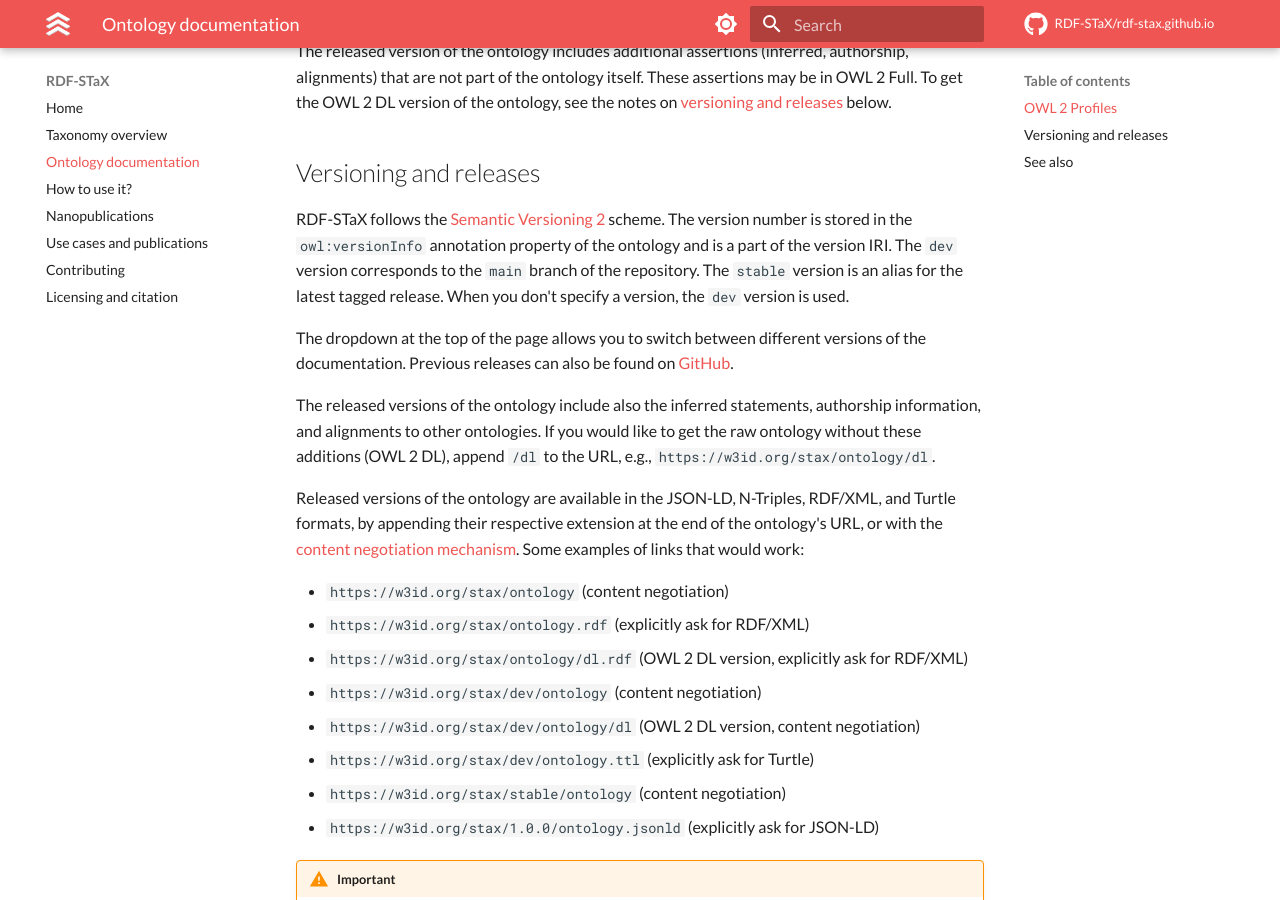
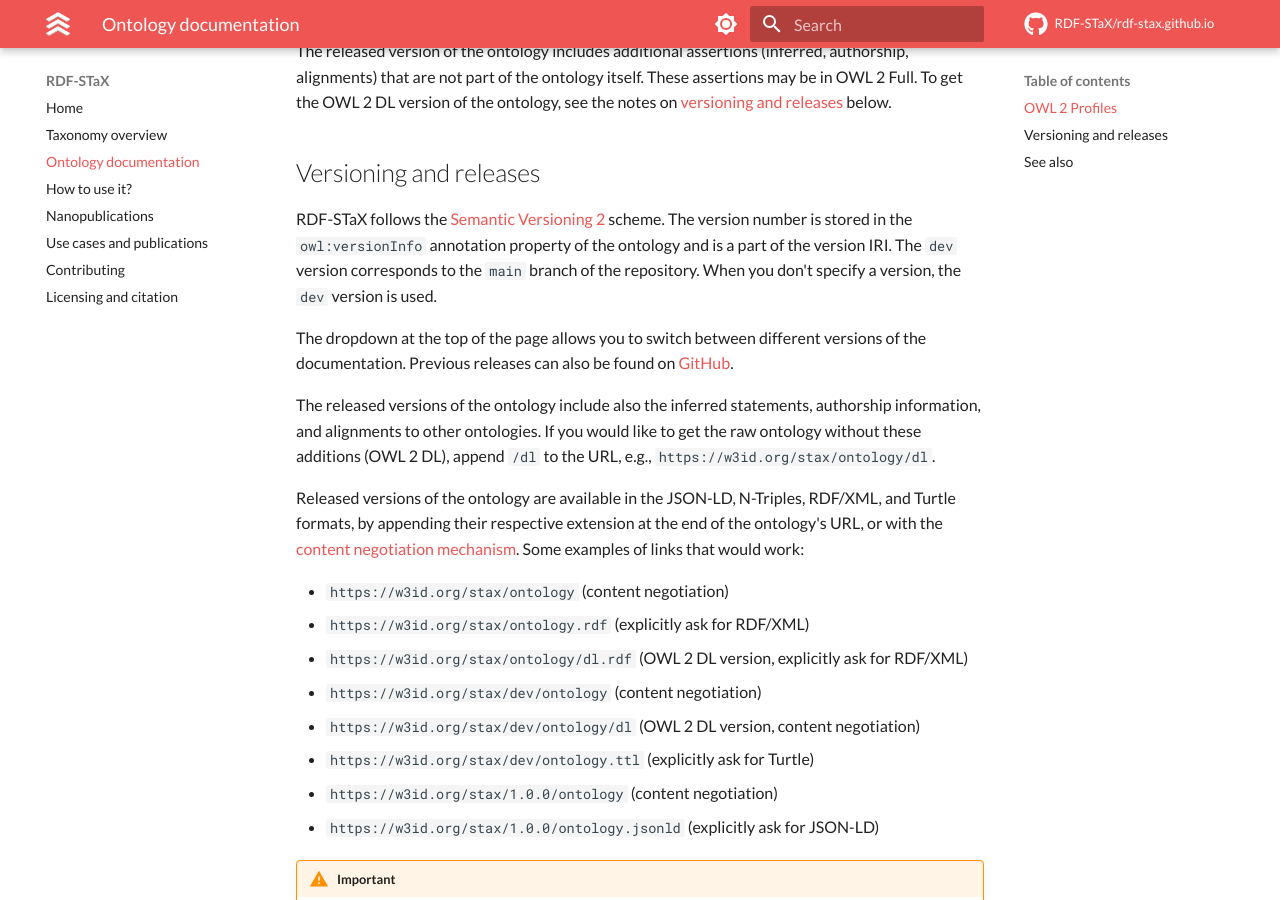
Before and after one commit to RDF-STaX/rdf-stax.github.io, an MkDocs documentation site: the page built from docs/ontology.md, in a window 1280 px wide and 900 px high, scrolled down 16113 px. Built offline with MkDocs 1.6.1 and Material for MkDocs 9.7.7, drawn with Linux system fonts in a browser that asks for light colours; comment, search, counter and statistics services are not loaded; the version menu is left out.

Commit message:
Remove the stable version from the docs
It would be hard to implement it in practice for RDF files. We can keep it for the docs, though, but to avoid confusion, I'd leave this undocumented - it's not an important feature anyway.

```diff
--- a/docs/ontology.md
+++ b/docs/ontology.md
@@ -20,7 +20,7 @@ The released version of the ontology includes additional assertions (inferred, a
 
 ## Versioning and releases
 
-RDF-STaX follows the [Semantic Versioning 2](https://semver.org/) scheme. The version number is stored in the `owl:versionInfo` annotation property of the ontology and is a part of the version IRI. The `dev` version corresponds to the `main` branch of the repository. The `stable` version is an alias for the latest tagged release. When you don't specify a version, the `dev` version is used.
+RDF-STaX follows the [Semantic Versioning 2](https://semver.org/) scheme. The version number is stored in the `owl:versionInfo` annotation property of the ontology and is a part of the version IRI. The `dev` version corresponds to the `main` branch of the repository. When you don't specify a version, the `dev` version is used.
 
 The dropdown at the top of the page allows you to switch between different versions of the documentation. Previous releases can also be found on [GitHub](https://github.com/RDF-STaX/rdf-stax.github.io/releases).
 
@@ -34,7 +34,7 @@ Released versions of the ontology are available in the JSON-LD, N-Triples, RDF/X
 - `https://w3id.org/stax/dev/ontology` (content negotiation)
 - `https://w3id.org/stax/dev/ontology/dl` (OWL 2 DL version, content negotiation)
 - `https://w3id.org/stax/dev/ontology.ttl` (explicitly ask for Turtle)
-- `https://w3id.org/stax/stable/ontology` (content negotiation)
+- `https://w3id.org/stax/1.0.0/ontology` (content negotiation)
 - `https://w3id.org/stax/1.0.0/ontology.jsonld` (explicitly ask for JSON-LD)
 
 !!! warning "Important"
```
